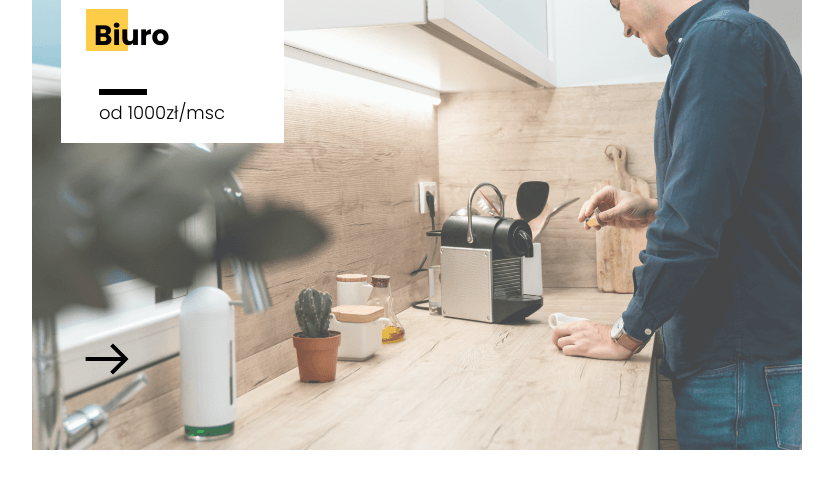
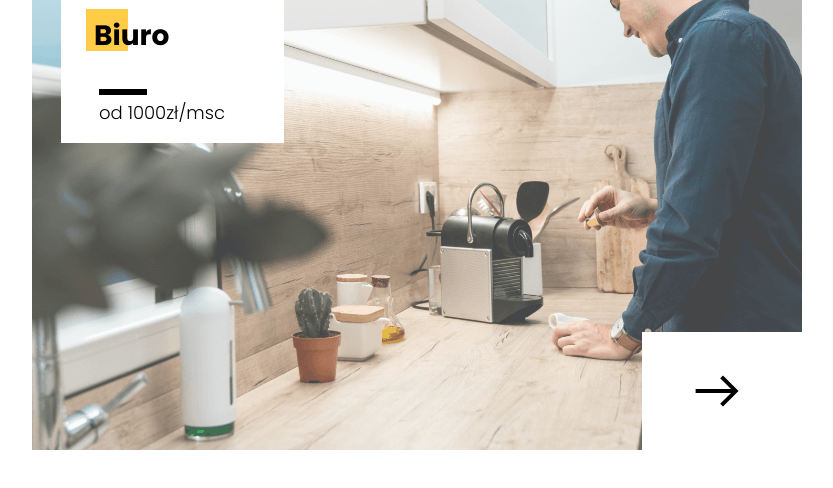
Before and after one commit to MarcinSkowronek27/ADream_task, a website: page index.html in a window 1280 px wide. Shown: the part 812-1300 px from the top of the page, without its empty margins (56-889 px from the left). Drawn offline with nearby package versions, Linux system fonts and the light colour scheme; a web font is replaced by a local one.

Commit message:
Option 2 for arrow Component

```diff
--- a/index.html
+++ b/index.html
@@ -114,9 +114,11 @@
             <h3 class="h3">Biuro</h3>
             <p class="paragraph">od 1000zł/msc</p>
           </div>
-          <svg class="arrowRight">
-            <use xlink:href="#arrow" />
-          </svg>
+          <div class="arrowBox">
+            <svg class="secondArrow">
+              <use xlink:href="#arrow" />
+            </svg>
+          </div>
         </div>
         <div class="col elem-two">
           2 of 2
--- a/sass/style.scss
+++ b/sass/style.scss
@@ -148,12 +148,12 @@ svg .arrowRight {
   position: absolute;
   // top: 823px;
   bottom: 0px;
-  left: 0px;
+  // left: 0px; tu w razie czego ma być włączona opcja
   width: 160px;
   height: 118px;
   text-align: center;
   color: white;
-  .carousel-next-button .secondArrow {
+  .secondArrow {
     position: absolute;
     width: 160px;
     height: 118px;
@@ -216,9 +216,13 @@ svg .arrowRight {
     -webkit-transition: 0.3s ease-in-out;
     transition: 0.3s ease-in-out;
   }
-  .elem-one .arrowRight {
+
+  .elem-one .arrowBox {
+    right: 0px;
     position: absolute;
-    bottom: 0;
+    .secondArrow {
+      position: relative;
+    }
   }
 
   .elem-one .whiteBox {
```
Also changed, not shown: css/style.css, 1 other file.
